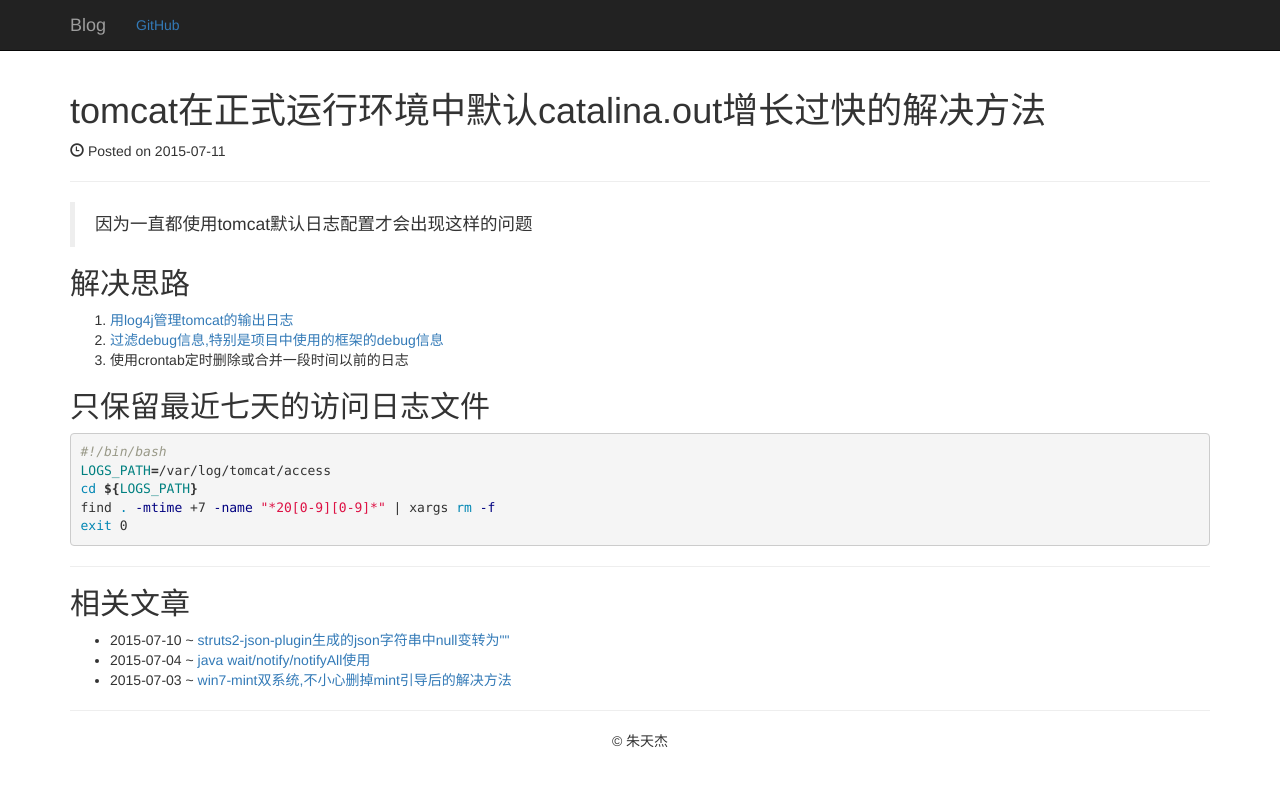
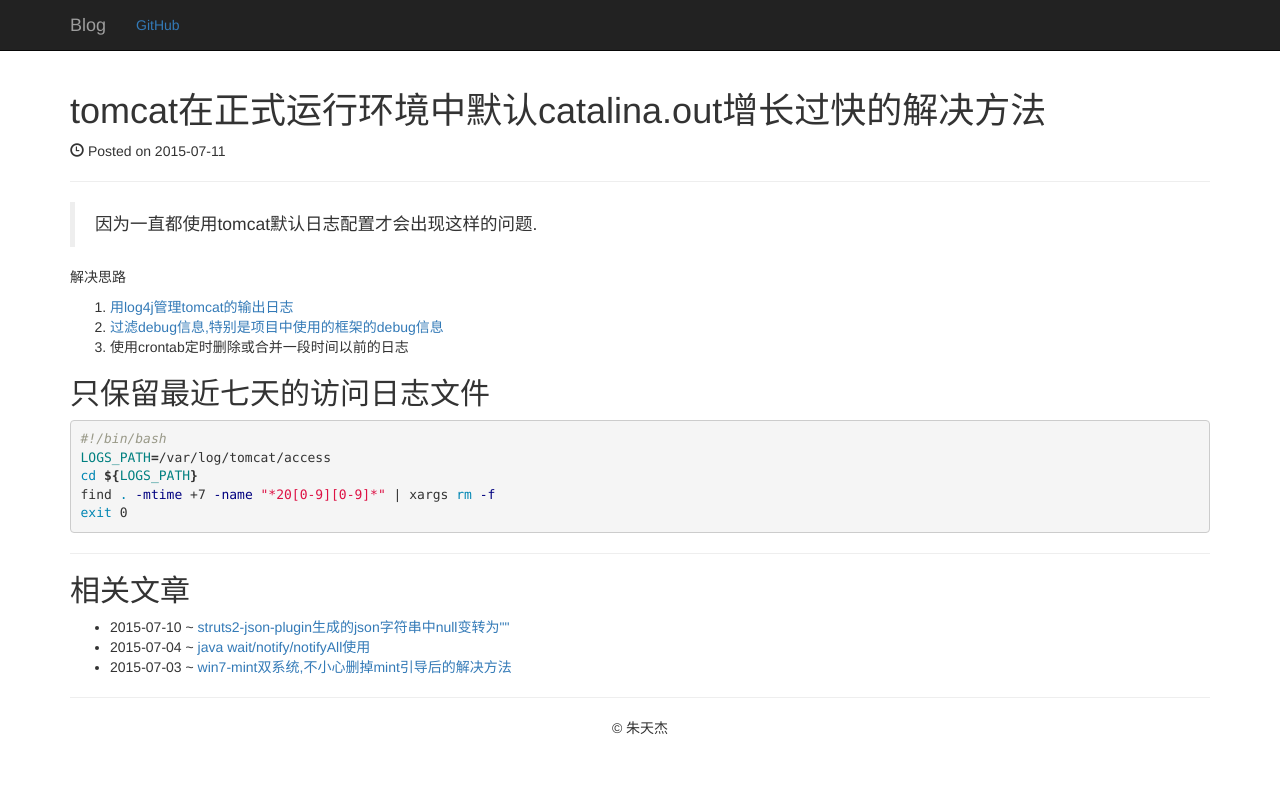
Before and after one commit to lynch001/lynch001.github.io, a Jekyll site: the page built from _posts/2015-07-11-catalina-out.md, in a window 1280 px wide. Shown: the top 787 px of the page. Built offline with Jekyll 4.4.1, drawn with Linux system fonts in a browser that asks for light colours; nearby versions of some CDN libraries; comment, search, counter and statistics services are not loaded.

Commit message:
调整排版出错

```diff
--- a/_posts/2015-07-11-catalina-out.md
+++ b/_posts/2015-07-11-catalina-out.md
@@ -6,11 +6,11 @@ category: code
 
 ---
 
-> 因为一直都使用tomcat默认日志配置才会出现这样的问题
+> 因为一直都使用tomcat默认日志配置才会出现这样的问题.
 
-<!-- more -->
+<!--more-->
 
-## 解决思路
+解决思路
 
 1. [用log4j管理tomcat的输出日志](http://blog.csdn.net/hbsong75/article/details/39432811)
 2. [过滤debug信息,特别是项目中使用的框架的debug信息](http://blog.csdn.net/zuoanren/article/details/8465958)
```
